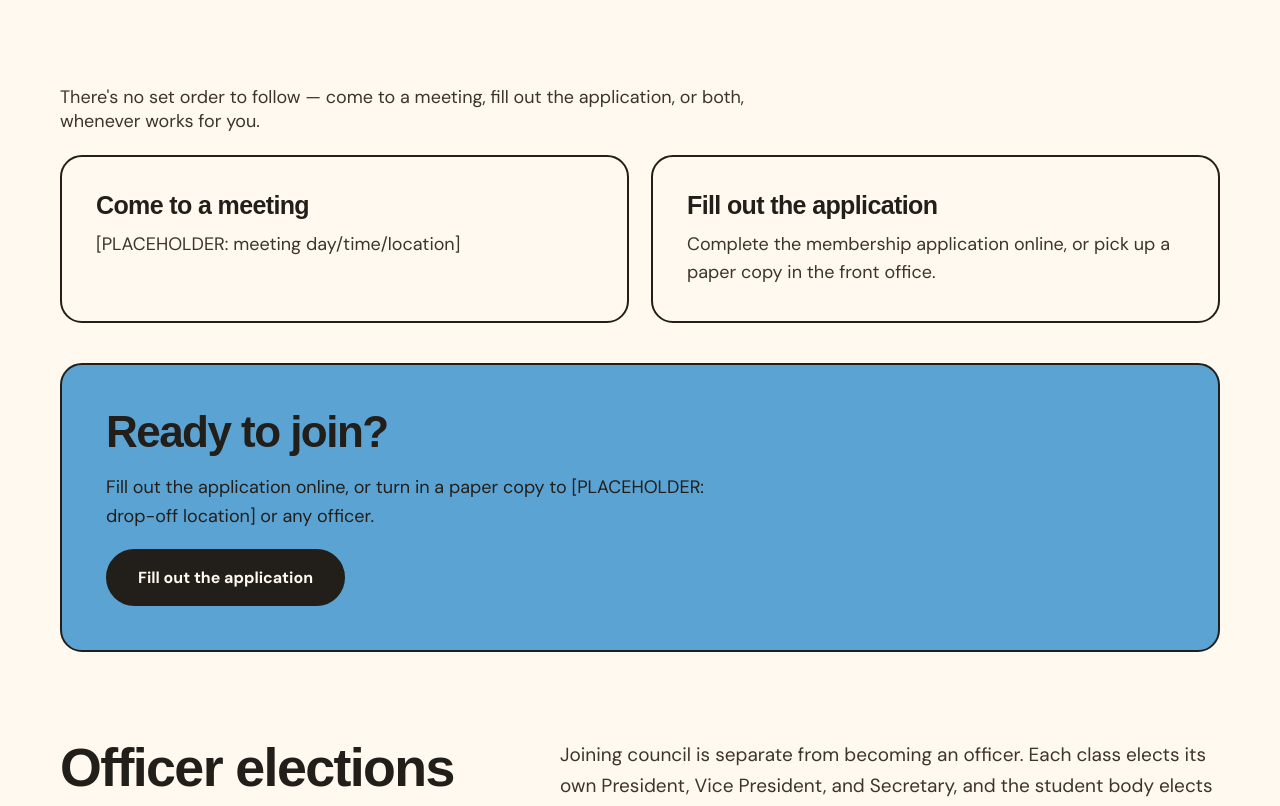
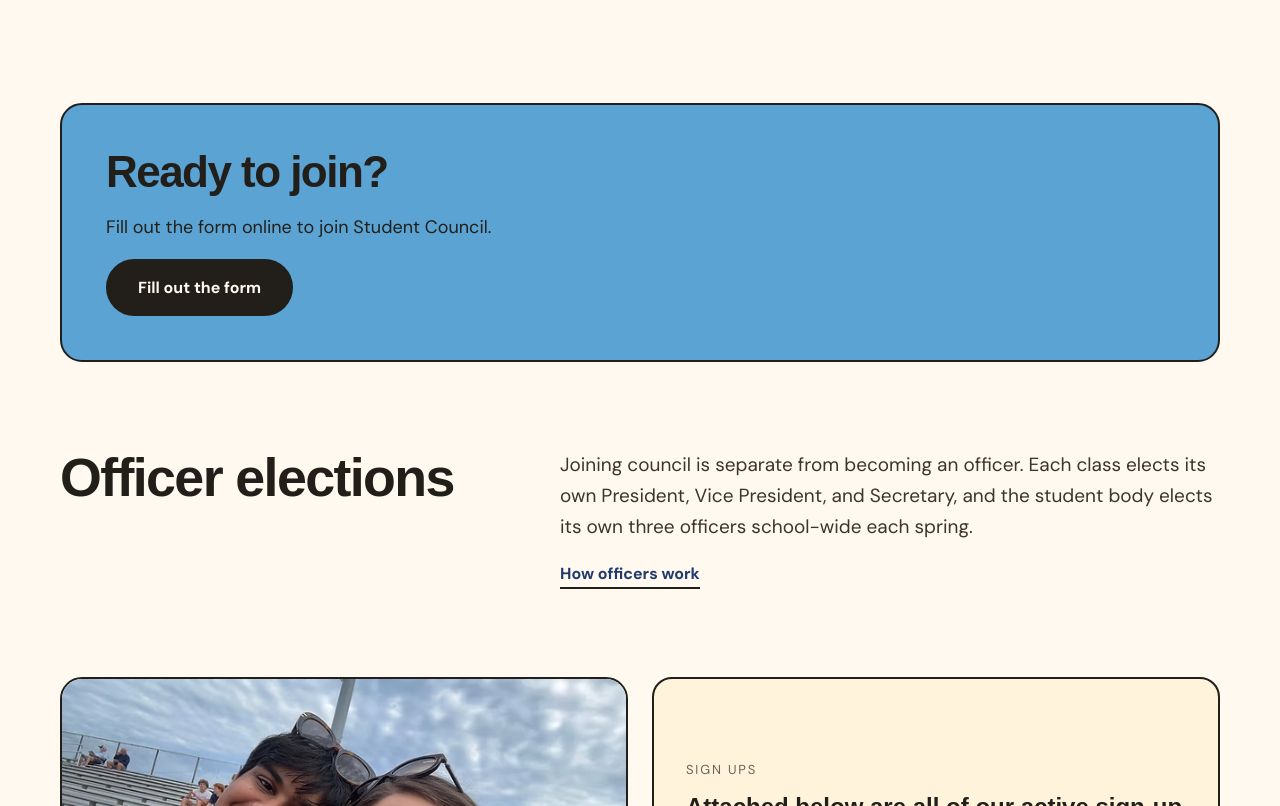
Before and after one commit to hoggard-vikings/JTHStudcoWebsite, a plain HTML site: page join.html in a window 1280 px wide. Shown: the part 695-1501 px from the top of the page. Drawn offline with Linux system fonts and the light colour scheme; a web font is replaced by a local one.

Commit message:
Simplify digital membership form signup

```diff
--- a/join.html
+++ b/join.html
@@ -71,21 +71,10 @@
 
   <section class="section">
     <div class="wrap" style="display: grid; gap: 22px;">
-      <p style="font-size: 18px; color: var(--ink-soft); max-width: 62ch;">There's no set order to follow — come to a meeting, fill out the application, or both, whenever works for you.</p>
-      <div class="card-grid-2">
-        <div class="option-card">
-          <span class="title">Come to a meeting</span>
-          <span class="body">[PLACEHOLDER: meeting day/time/location]</span>
-        </div>
-        <div class="option-card">
-          <span class="title">Fill out the application</span>
-          <span class="body">Complete the membership application online, or pick up a paper copy in the front office.</span>
-        </div>
-      </div>
       <div class="cta-box bg-sky">
         <span class="headline">Ready to join?</span>
-        <span class="body">Fill out the application online, or turn in a paper copy to [PLACEHOLDER: drop-off location] or any officer.</span>
-        <a href="https://docs.google.com/forms/d/e/1FAIpQLSemTT3yfd8wEFdOIlHddeWFXZtVncG6wV61OJwXkWG0Eixldw/viewform?usp=publish-editor" class="btn" target="_blank" rel="noopener">Fill out the application</a>
+        <span class="body">Fill out the form online to join Student Council.</span>
+        <a href="https://docs.google.com/forms/d/e/1FAIpQLSemTT3yfd8wEFdOIlHddeWFXZtVncG6wV61OJwXkWG0Eixldw/viewform?usp=publish-editor" class="btn" target="_blank" rel="noopener">Fill out the form</a>
       </div>
     </div>
   </section>
```
